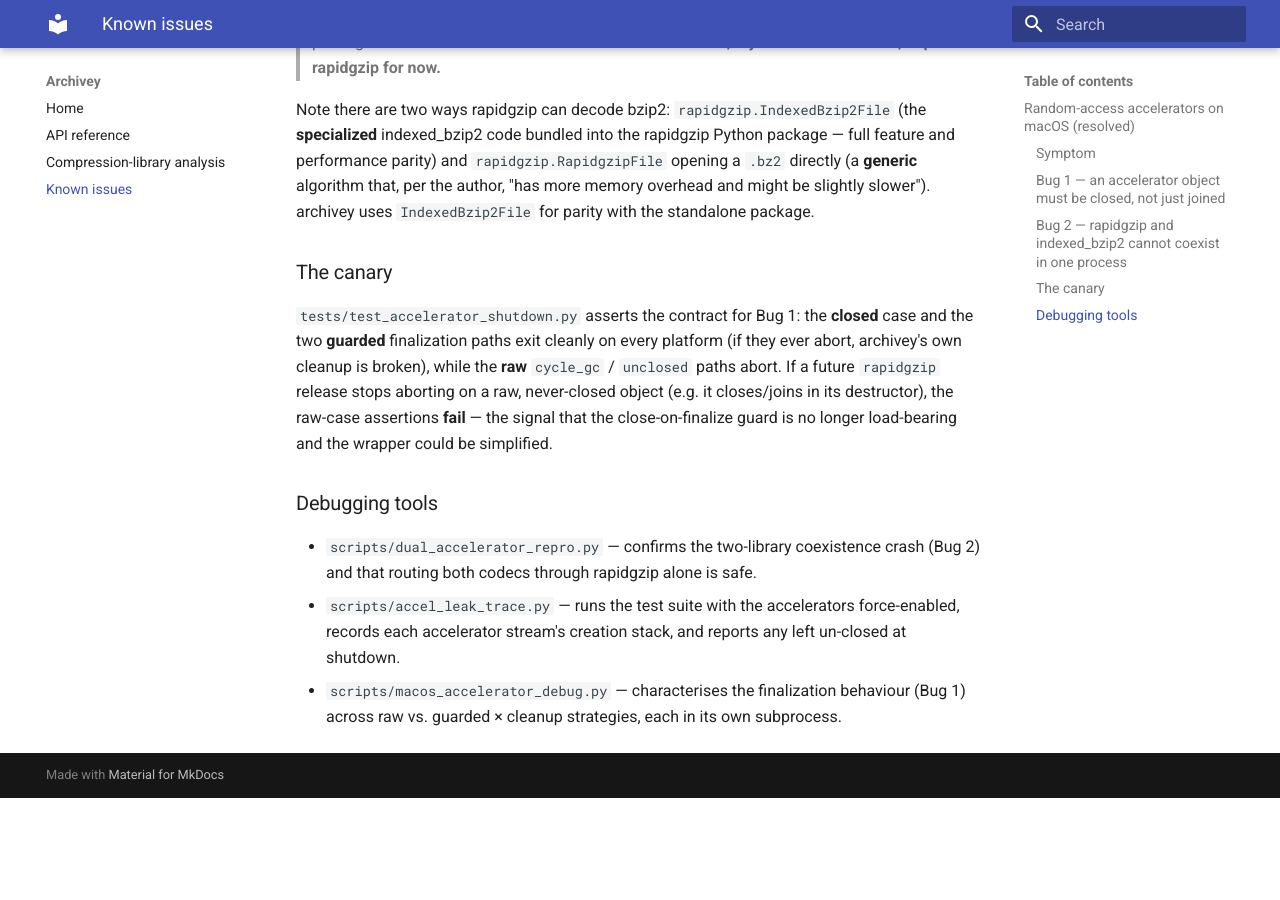
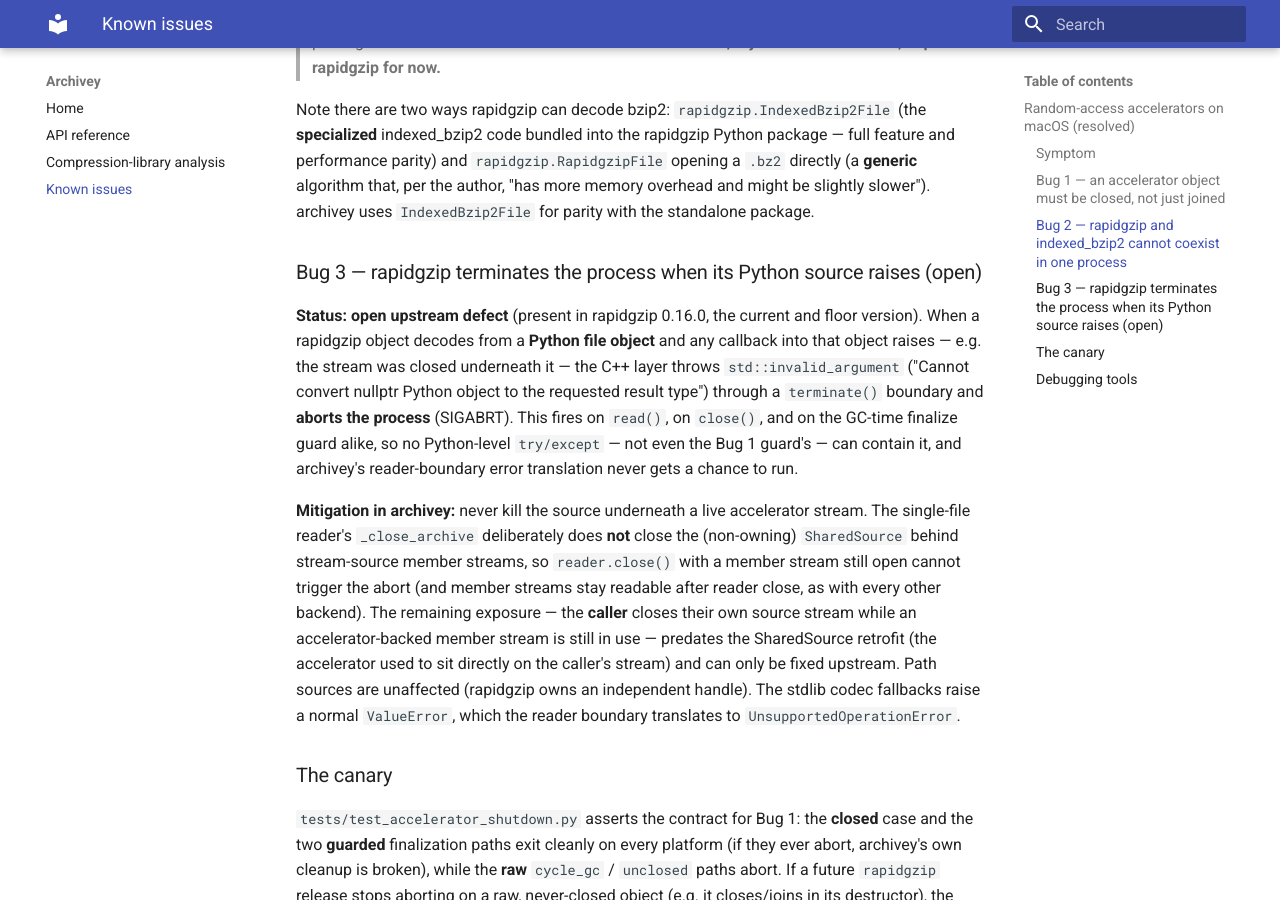
Before and after one commit to davitf/archivey-2, an MkDocs documentation site: the page built from docs/known-issues.md, in a window 1280 px wide and 900 px high, scrolled down 2000 px. Built offline with MkDocs 1.6.1 and Material for MkDocs 9.7.7, drawn with Linux system fonts in a browser that asks for light colours; before the commit the page ends 2798 px from its top, so only the background shows below that.

Commit message:
Do not close the SharedSource at reader close (rapidgzip process-abort hazard)
Investigating why the review's new tests had to close their rapidgzip streams
explicitly surfaced a real crash bug in this change, not a test-hygiene issue:
rapidgzip 0.16 (current AND floor version) aborts the whole process with a C++
std::invalid_argument through terminate() whenever a callback into its Python
source object raises - on read(), on close(), and on the GC-time
weakref.finalize guard alike. The guard's try/except never sees it (the
exception is C++, not Python), so no reader-boundary translation can engage.

_close_archive closing the SharedSource made that state reachable through a
completely normal call sequence: `with open_archive(stream) as ar: s =
ar.open(m)` followed by s.close() (or just dropping s) would abort the
process whenever rapidgzip was the codec and the member was not fully
drained. Verified with subprocess probes: explicit close, read-then-close,
and cycle-GC all exit 134 with the close; all exit 0 without it.

Fix: `_close_archive` no longer closes the (non-owning) SharedSource. Member
streams stay readable after reader close - consistent with ZIP and path
sources - and the delta's "fail loudly" scenario is exactly its own wording:
reader AND underlying source closed, which still surfaces the typed
UnsupportedOperationError via the ArchiveStream closed-handle mapping on the
stdlib codec paths (test reshaped accordingly, with a genuinely
incompressible payload - the previous repeating pattern compressed to 1.3 KiB
and was buffered whole). The remaining exposure - the caller closes their own
source under a live accelerator stream - predates this change (the
accelerator used to sit directly on the caller's stream) and is documented as
known-issues Bug 3 with the mitigation guidance.

Suite green in all three dependency configs; ruff/pyrefly/ty clean;
openspec validate --strict passes.

Co-Authored-By: Claude Fable 5 <noreply@anthropic.com>
Claude-Session: https://claude.ai/code/session_01Q8xe33Xw66VCBsmqv1pE1J

```diff
--- a/docs/known-issues.md
+++ b/docs/known-issues.md
@@ -83,6 +83,28 @@ performance parity) and `rapidgzip.RapidgzipFile` opening a `.bz2` directly (a *
 algorithm that, per the author, "has more memory overhead and might be slightly slower"). archivey
 uses `IndexedBzip2File` for parity with the standalone package.
 
+### Bug 3 — rapidgzip terminates the process when its Python source raises (open)
+
+**Status: open upstream defect** (present in rapidgzip 0.16.0, the current and floor version).
+When a rapidgzip object decodes from a **Python file object** and any callback into that object
+raises — e.g. the stream was closed underneath it — the C++ layer throws
+`std::invalid_argument` ("Cannot convert nullptr Python object to the requested result type")
+through a `terminate()` boundary and **aborts the process** (SIGABRT). This fires on `read()`,
+on `close()`, and on the GC-time finalize guard alike, so no Python-level `try/except` — not
+even the Bug 1 guard's — can contain it, and archivey's reader-boundary error translation never
+gets a chance to run.
+
+**Mitigation in archivey:** never kill the source underneath a live accelerator stream. The
+single-file reader's `_close_archive` deliberately does **not** close the (non-owning)
+`SharedSource` behind stream-source member streams, so `reader.close()` with a member stream
+still open cannot trigger the abort (and member streams stay readable after reader close, as
+with every other backend). The remaining exposure — the **caller** closes their own source
+stream while an accelerator-backed member stream is still in use — predates the SharedSource
+retrofit (the accelerator used to sit directly on the caller's stream) and can only be fixed
+upstream. Path sources are unaffected (rapidgzip owns an independent handle). The stdlib codec
+fallbacks raise a normal `ValueError`, which the reader boundary translates to
+`UnsupportedOperationError`.
+
 ### The canary
 
 `tests/test_accelerator_shutdown.py` asserts the contract for Bug 1: the **closed** case and the
```
Also changed, not shown: openspec/changes/shared-source-streams/design.md (+12 -1 lines), 2 other files.
